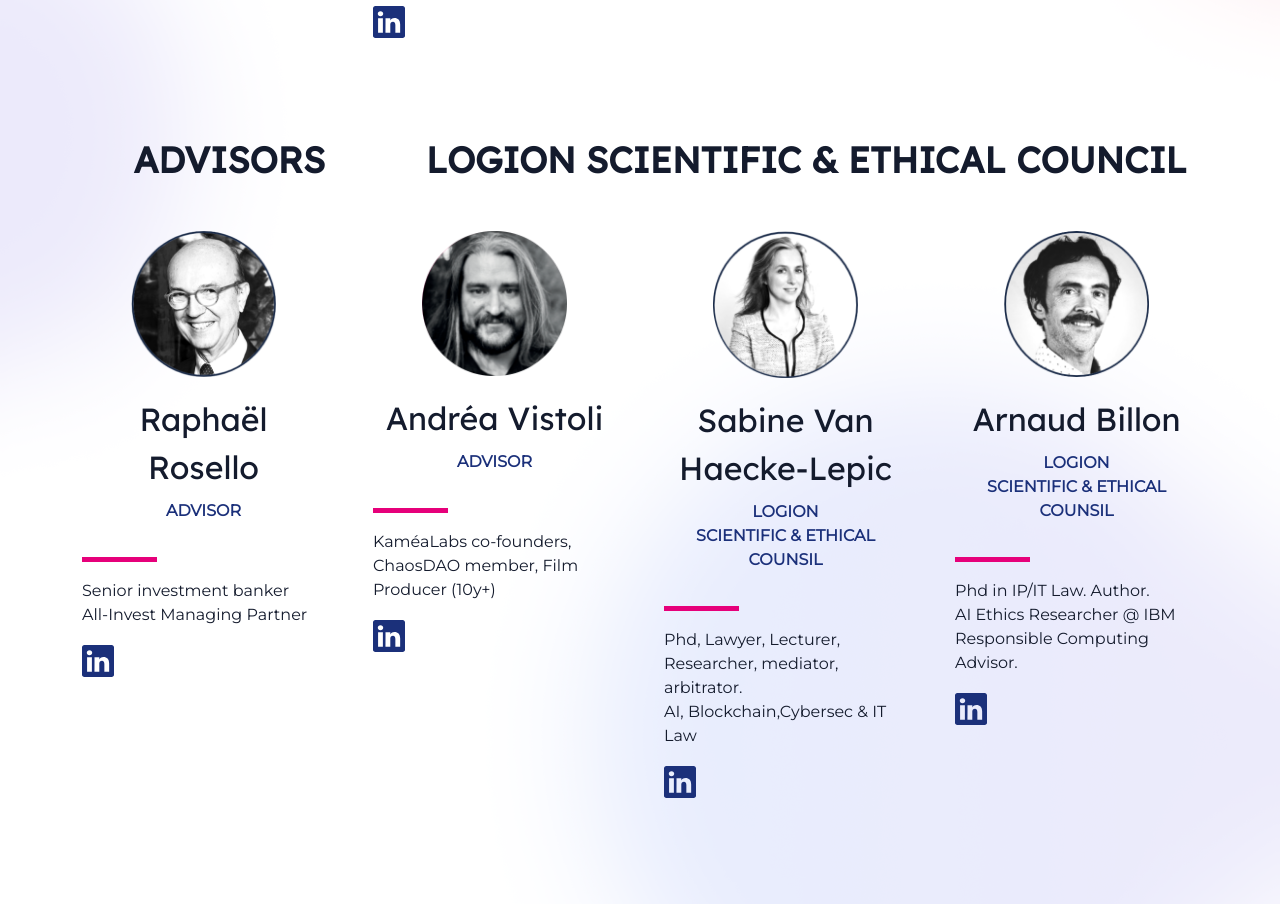
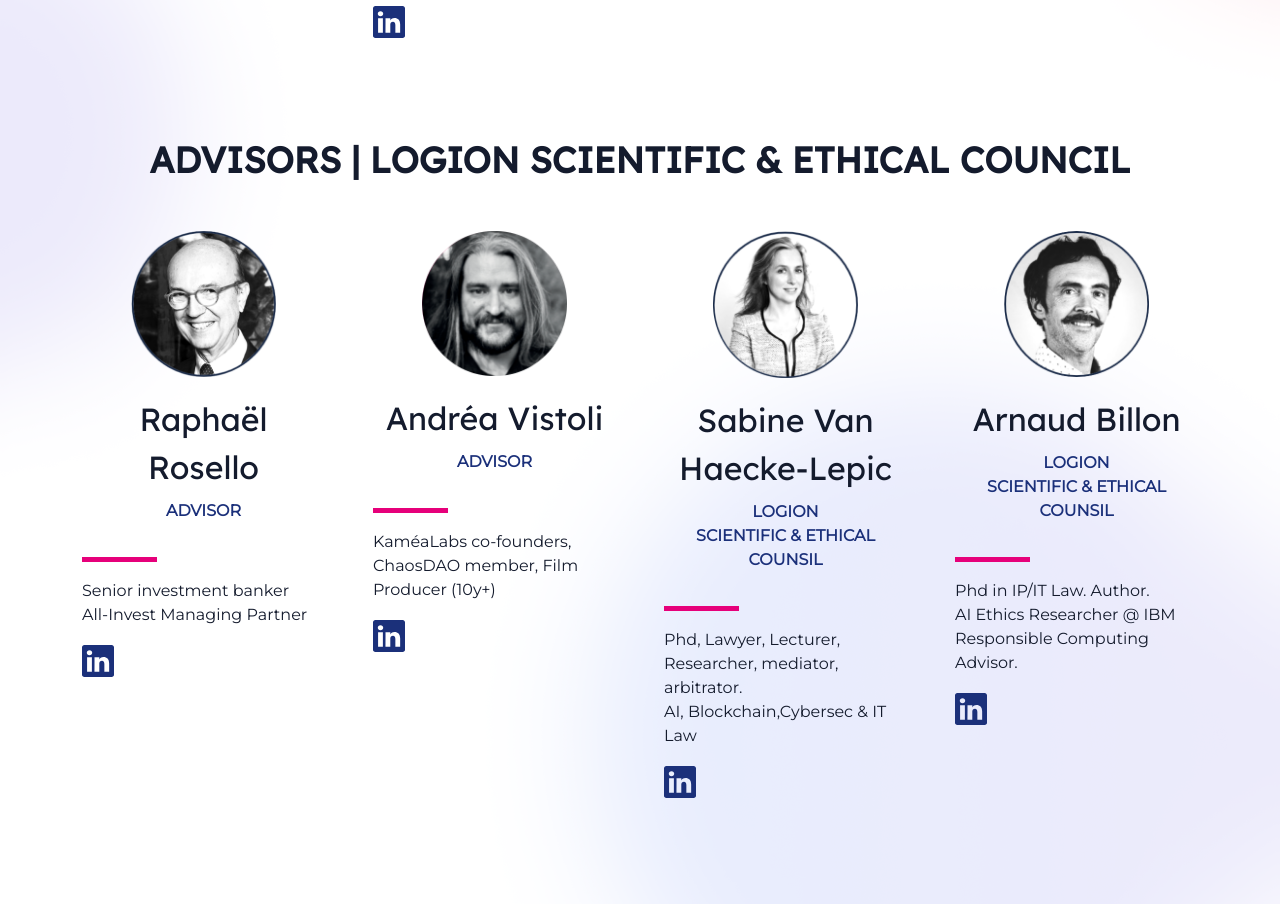
Before and after one commit to logion-network/logion-web-site, a React (Create React App) app: page / in a window 1280 px wide. Shown: the part 5400-6304 px from the top of the page. Built offline with nearby package versions, Linux system fonts and the light colour scheme.

Commit message:
Update Content.tsx

```diff
--- a/src/Content.tsx
+++ b/src/Content.tsx
@@ -367,7 +367,7 @@ export const CONTENT: ReactNode = (<>
         ]}
     />
     <Team
-        title={<>&nbsp;&nbsp;&nbsp;&nbsp;Advisors&nbsp;&nbsp;&nbsp;&nbsp;&nbsp;&nbsp;&nbsp;&nbsp;&nbsp; Logion Scientific & Ethical Council</>}
+        title="Advisors |  Logion Scientific & Ethical Council"
         members={[
             <Member
                 image="media/raphael.png"
```
